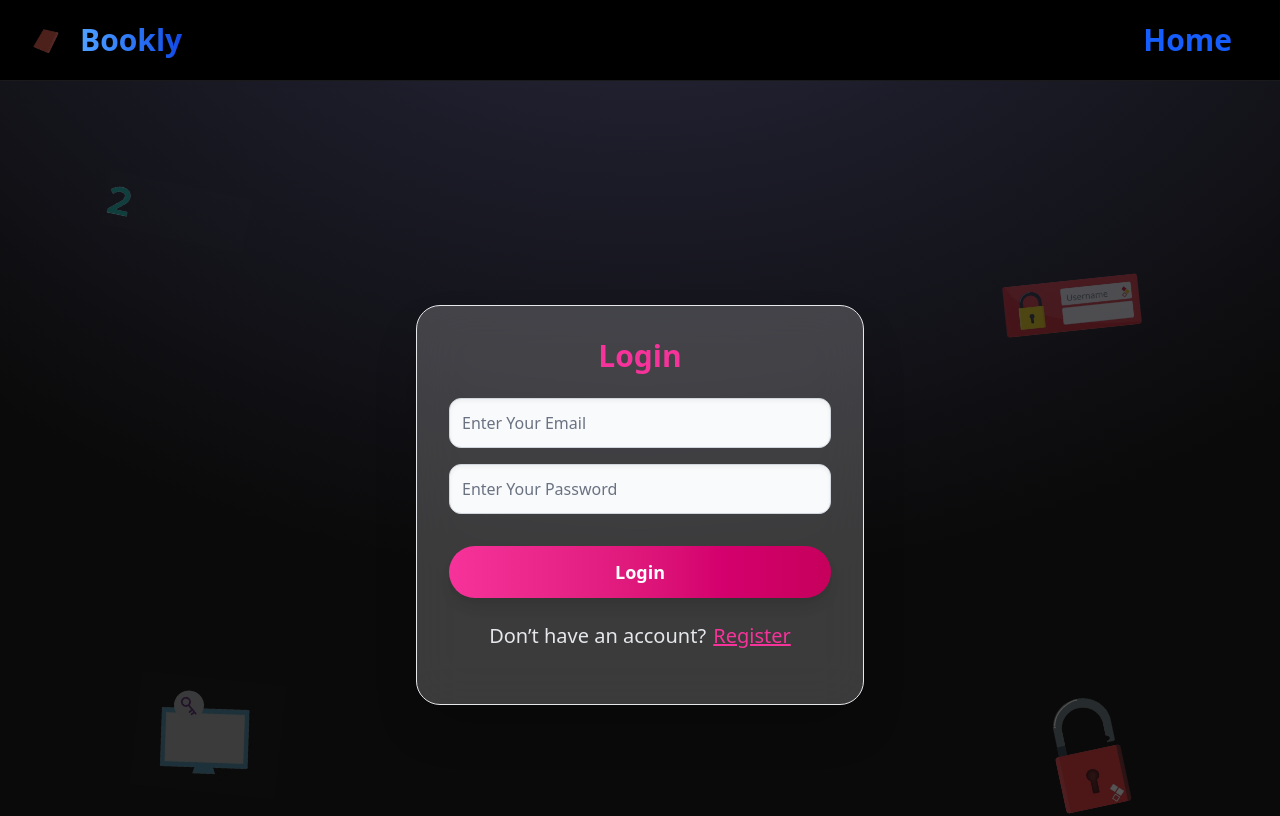
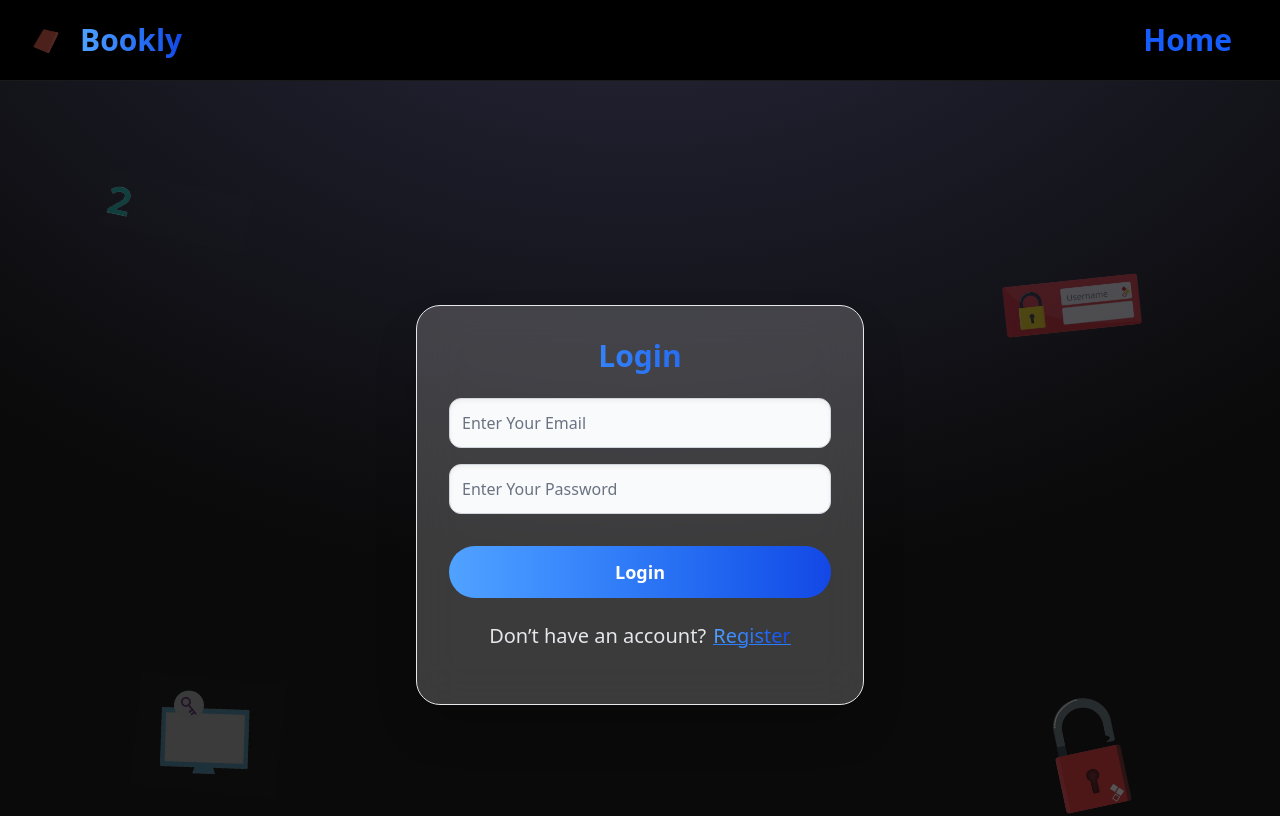
Before and after one commit to muskanchoudhary001/Bookly, a React (Vite) app in the folder frontend/: page /login in a window 1280 px wide. Shown: the top 816 px of the page. Built offline with nearby package versions, Linux system fonts and the light colour scheme.

Commit message:
updated the ui of register and login component and also improved some navigation in navbar

```diff
--- a/frontend/src/components/common/Navbar.jsx
+++ b/frontend/src/components/common/Navbar.jsx
@@ -6,7 +6,7 @@ const Navbar = () => {
     <nav className="flex items-center justify-between px-6 py-4">
 
       {/* Logo + Brand */}
-      <Link to="/" className="flex items-center">
+      <Link to="/landingpage" className="flex items-center">
         <img
           src="/src/assets/Logo1.webp"
           alt="Bookly Logo"
--- a/frontend/src/pages/Loginpage.jsx
+++ b/frontend/src/pages/Loginpage.jsx
@@ -6,12 +6,12 @@ const Loginpage = () => {
   const handleLogin = (e) => {
     e.preventDefault();
     // Authenticate user here (API or dummy check)
-    navigate("/home");
+    navigate("/");
   };
 
   return (
     <div className="min-h-screen flex items-center justify-center relative overflow-hidden">
-        <img
+      <img
         src="./src/assets/LoginAssets/1.webp"
         alt="decor"
         className="absolute top-20 left-16 w-36 opacity-30 rotate-12 z-0"
@@ -37,33 +37,38 @@ const Loginpage = () => {
 
       {/* Login Card */}
       <div className="relative z-10 max-w-md w-full bg-white/20 backdrop-blur-xl rounded-3xl shadow-2xl p-8 border border-gray-200 min-h-[400px]">
-        <h2 className="text-3xl font-bold mb-6 text-center text-pink-500">Login</h2>
+        <h2 className="text-3xl font-bold mb-6 text-center bg-gradient-to-r
+           from-blue-400
+           to-blue-700
+            bg-clip-text
+            text-transparent">Login</h2>
 
         <form onSubmit={handleLogin} className="flex flex-col gap-4">
           <input
             type="email"
             placeholder="Enter Your Email"
-            className="p-3 border border-gray-300 rounded-xl focus:outline-none focus:ring-2 focus:ring-pink-400 shadow-inner bg-gray-50 placeholder:text-gray-500"
+            className="p-3 border border-gray-300 rounded-xl focus:outline-none focus:ring-2 focus:ring-blue-400 shadow-inner bg-gray-50   text-gray-800 placeholder:text-gray-500"
             required
           />
           <input
             type="password"
             placeholder="Enter Your Password"
-            className="p-3 border border-gray-300 rounded-xl focus:outline-none focus:ring-2 focus:ring-pink-400 shadow-inner bg-gray-50 placeholder:text-gray-500"
+            className="p-3 border border-gray-300 rounded-xl focus:outline-none focus:ring-2 focus:ring-blue-400 shadow-inner bg-gray-50   text-gray-800 placeholder:text-gray-500"
             required
           />
           <button
             type="submit"
-            className="mt-4 px-6 py-3 rounded-4xl bg-gradient-to-r from-pink-500 to-pink-700 text-white font-semibold text-lg shadow-lg hover:scale-105 transition-transform duration-300"
+            className="mt-4 px-6 py-3 rounded-4xl bg-gradient-to-r from-blue-400 to-blue-700 text-white font-semibold text-lg shadow-l hover:from-blue-500 hover:to-blue-800 hover:scale-105 transition-all duration-300"
           >
             Login
           </button>
+
         </form>
 
         <p className="mt-6 text-center text-gray-200 text-xl">
           Don’t have an account?{" "}
           <span
-            className=" ml-0.5 text-pink-500 underline cursor-pointer inline-block"
+            className=" ml-0.5 bg-gradient-to-r from-blue-400 to-blue-700 bg-clip-text text-transparent underline decoration-blue-500 decoration-1 underline-offset-1 cursor-pointer inline-block"
             onClick={() => navigate("/register")}
           >
             Register
--- a/frontend/src/pages/Registerpage.jsx
+++ b/frontend/src/pages/Registerpage.jsx
@@ -5,12 +5,12 @@ const Registerpage = () => {
 
   const handleRegister = (e) => {
     e.preventDefault();
-    // Register user here (API or dummy check)
+    // Register user here
     navigate("/login");
   };
 
   return (
-    <div className="min-h-screen flex items-center justify-center relative overflow-hidden" >
+    <div className="min-h-screen flex items-center justify-center relative overflow-hidden">
 
       {/* Decorative Images */}
       <img
@@ -18,19 +18,16 @@ const Registerpage = () => {
         alt="decor"
         className="absolute top-20 left-16 w-36 opacity-30 rotate-12 z-0"
       />
-
       <img
         src="./src/assets/LoginAssets/2.webp"
         alt="decor"
         className="absolute top-32 right-24 w-36 opacity-25 -rotate-6 z-0"
       />
-
       <img
         src="./src/assets/LoginAssets/3.webp"
         alt="decor"
         className="absolute bottom-28 left-24 w-36 opacity-20 rotate-6 z-0"
       />
-
       <img
         src="./src/assets/LoginAssets/4.webp"
         alt="decor"
@@ -39,51 +36,56 @@ const Registerpage = () => {
 
       {/* Register Card */}
       <div className="relative z-10 max-w-md w-full bg-white/20 backdrop-blur-xl rounded-3xl shadow-2xl p-8 border border-gray-200 min-h-[450px]">
-        <h2 className="text-3xl font-bold mb-6 text-center text-pink-500">
+
+        {/* Heading */}
+        <h2 className="text-3xl font-bold mb-6 text-center bg-gradient-to-r from-blue-400 to-blue-700 bg-clip-text text-transparent">
           Register
         </h2>
 
         <form onSubmit={handleRegister} className="flex flex-col gap-4">
+
           <input
             type="text"
             placeholder="Enter Your Name"
-            className="p-3 border border-gray-300 rounded-xl focus:outline-none focus:ring-2 focus:ring-pink-400 shadow-inner bg-gray-50 placeholder:text-gray-500"
+            className="p-3 border border-gray-300 rounded-xl focus:outline-none focus:ring-2 focus:ring-blue-400 shadow-inner bg-gray-50 text-gray-800 placeholder:text-gray-500"
             required
           />
 
           <input
             type="email"
             placeholder="Enter Your Email"
-            className="p-3 border border-gray-300 rounded-xl focus:outline-none focus:ring-2 focus:ring-pink-400 shadow-inner bg-gray-50 placeholder:text-gray-500"
+            className="p-3 border border-gray-300 rounded-xl focus:outline-none focus:ring-2 focus:ring-blue-400 shadow-inner bg-gray-50 text-gray-800 placeholder:text-gray-500"
             required
           />
 
           <input
             type="password"
             placeholder="Create Password"
-            className="p-3 border border-gray-300 rounded-xl focus:outline-none focus:ring-2 focus:ring-pink-400 shadow-inner bg-gray-50 placeholder:text-gray-500"
+            className="p-3 border border-gray-300 rounded-xl focus:outline-none focus:ring-2 focus:ring-blue-400 shadow-inner bg-gray-50 text-gray-800 placeholder:text-gray-500"
             required
           />
 
           <input
             type="password"
             placeholder="Confirm Password"
-            className="p-3 border border-gray-300 rounded-xl focus:outline-none focus:ring-2 focus:ring-pink-400 shadow-inner bg-gray-50 placeholder:text-gray-500"
+            className="p-3 border border-gray-300 text-gray-800 rounded-xl focus:outline-none focus:ring-2 focus:ring-blue-400 shadow-inner bg-gray-50 placeholder:text-gray-500"
             required
           />
 
+          {/* Button */}
           <button
             type="submit"
-            className="mt-4 px-6 py-3 rounded-4xl bg-gradient-to-r from-pink-500 to-pink-700 text-white font-semibold text-lg shadow-lg hover:scale-105 transition-transform duration-300"
+            className="mt-4 px-6 py-3 rounded-4xl bg-gradient-to-r from-blue-400 to-blue-700 text-white font-semibold text-lg shadow-lg hover:from-blue-500 hover:to-blue-800 hover:scale-105 transition-all duration-300"
           >
             Register
           </button>
         </form>
 
+        {/* Footer */}
         <p className="mt-6 text-center text-gray-200 text-xl">
           Already have an account?
           <span
-            className=" ml-0.5 text-pink-500 underline cursor-pointer inline-block"
+            className="ml-1 bg-gradient-to-r from-blue-400 to-blue-700 bg-clip-text text-transparent underline decoration-blue-500 underline-offset-2 cursor-pointer inline-block"
             onClick={() => navigate("/login")}
           >
             Login
```
